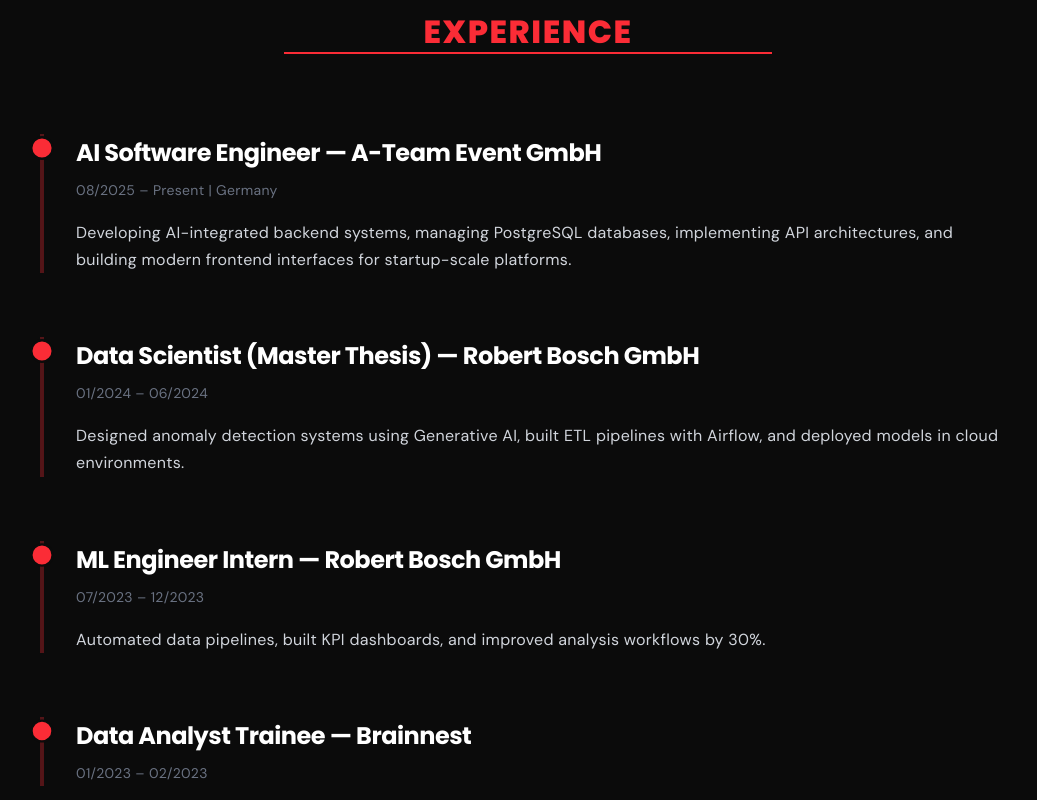
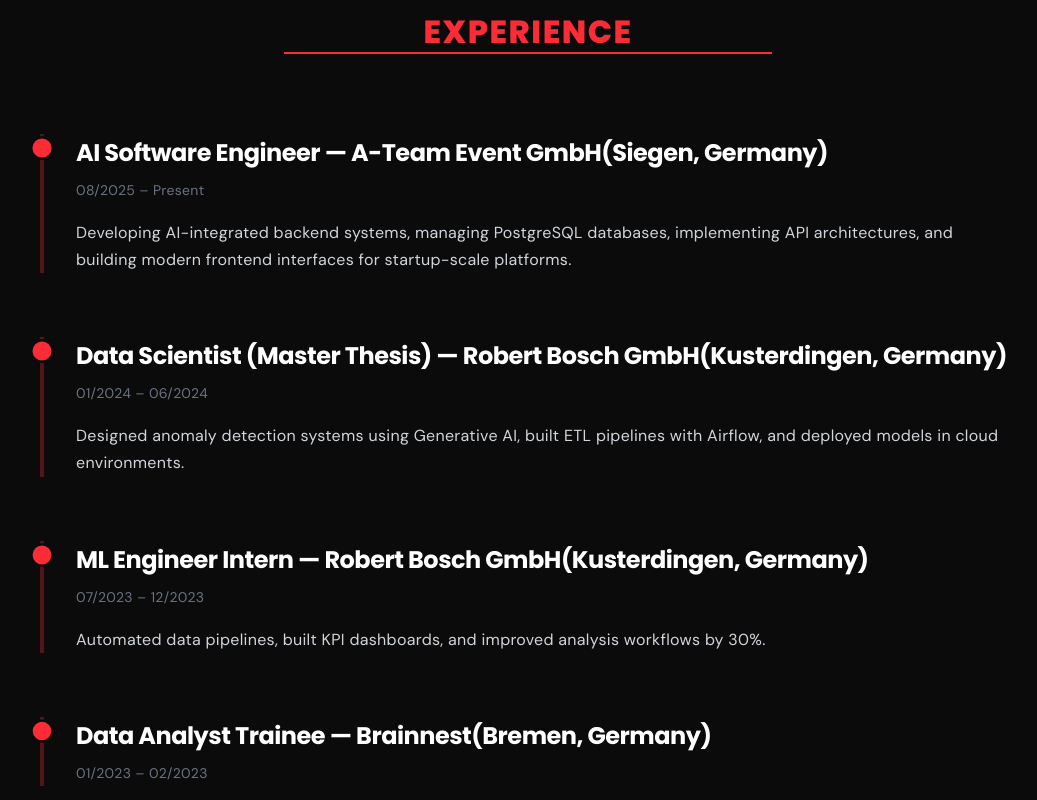
Before and after one commit to SaiKrishnaRaoAnugu/saikrsihna-portfolio, a Next.js app: page / in a window 1280 px wide. Shown: the part 4500-5300 px from the top of the page, without its empty margins (112-1149 px from the left). Built offline with nearby package versions, Linux system fonts and the light colour scheme.

Commit message:
fix: added places names in the experince

```diff
--- a/app/page.tsx
+++ b/app/page.tsx
@@ -540,32 +540,32 @@ export default function Home() {
           >
             {[
               {
-                title: "AI Software Engineer — A-Team Event GmbH",
-                period: "08/2025 – Present | Germany",
+                title: "AI Software Engineer — A-Team Event GmbH(Siegen, Germany)",
+                period: "08/2025 – Present",
                 description: "Developing AI-integrated backend systems, managing PostgreSQL databases, implementing API architectures, and building modern frontend interfaces for startup-scale platforms.",
               },
               {
-                title: "Data Scientist (Master Thesis) — Robert Bosch GmbH",
+                title: "Data Scientist (Master Thesis) — Robert Bosch GmbH(Kusterdingen, Germany)",
                 period: "01/2024 – 06/2024",
                 description: "Designed anomaly detection systems using Generative AI, built ETL pipelines with Airflow, and deployed models in cloud environments.",
               },
               {
-                title: "ML Engineer Intern — Robert Bosch GmbH",
+                title: "ML Engineer Intern — Robert Bosch GmbH(Kusterdingen, Germany)",
                 period: "07/2023 – 12/2023",
                 description: "Automated data pipelines, built KPI dashboards, and improved analysis workflows by 30%.",
               },
               {
-                title: "Data Analyst Trainee — Brainnest",
+                title: "Data Analyst Trainee — Brainnest(Bremen, Germany)",
                 period: "01/2023 – 02/2023",
                 description: "",
               },
               {
-                title: "Working Student — Intelligent Systems Group(University of Siegen)",
+                title: "Working Student — Intelligent Systems Group(University of Siegen, Germany)",
                 period: "06/2022 – 01/2023",
                 description: "",
               },
               {
-                title: "Graduate Engineer Trainee — Network Enhancers",
+                title: "Graduate Engineer Trainee — Network Enhancers(Hyderabad, India)",
                 period: "06/2019 – 06/2020",
                 description: "",
               },
```
